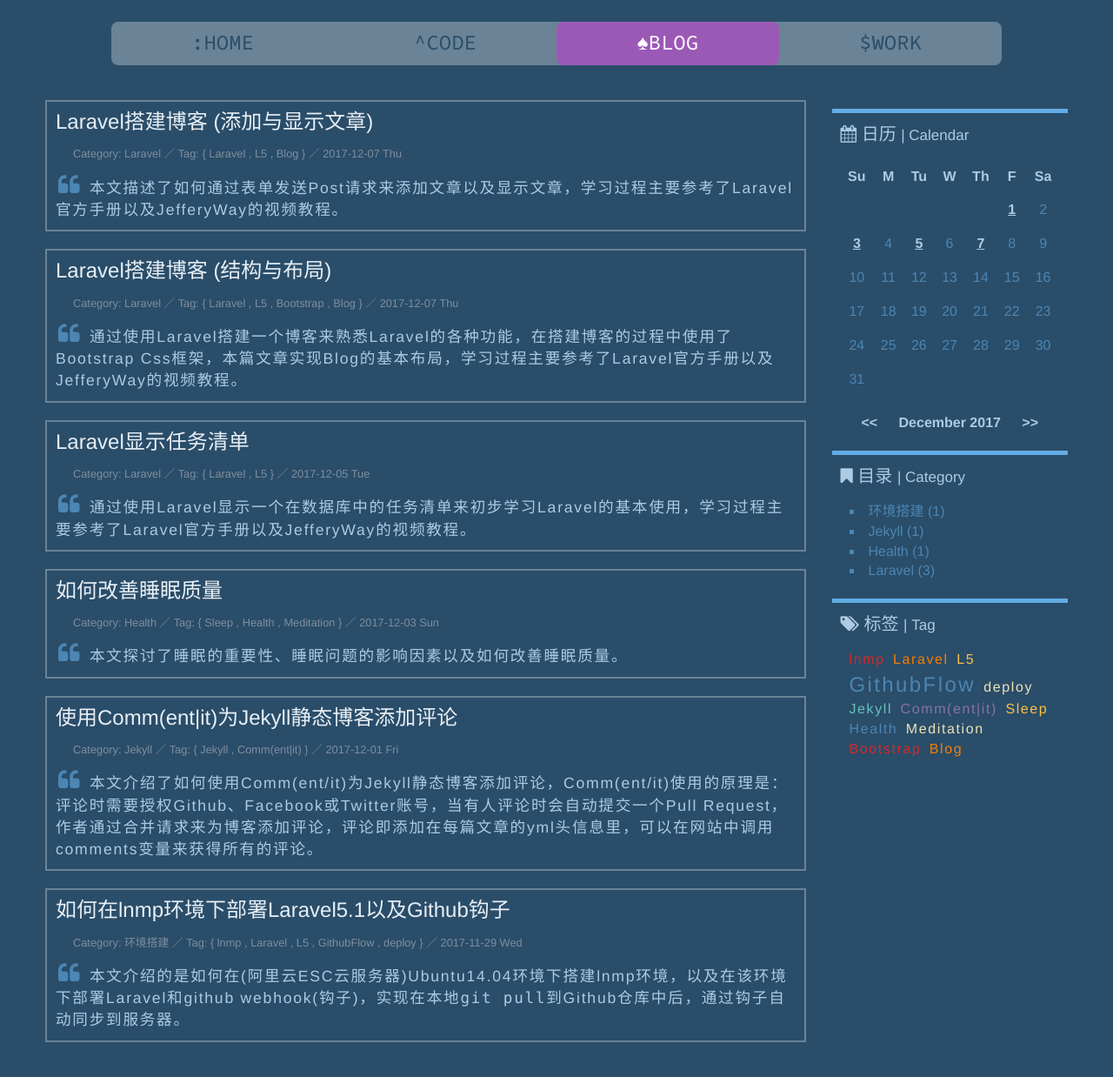
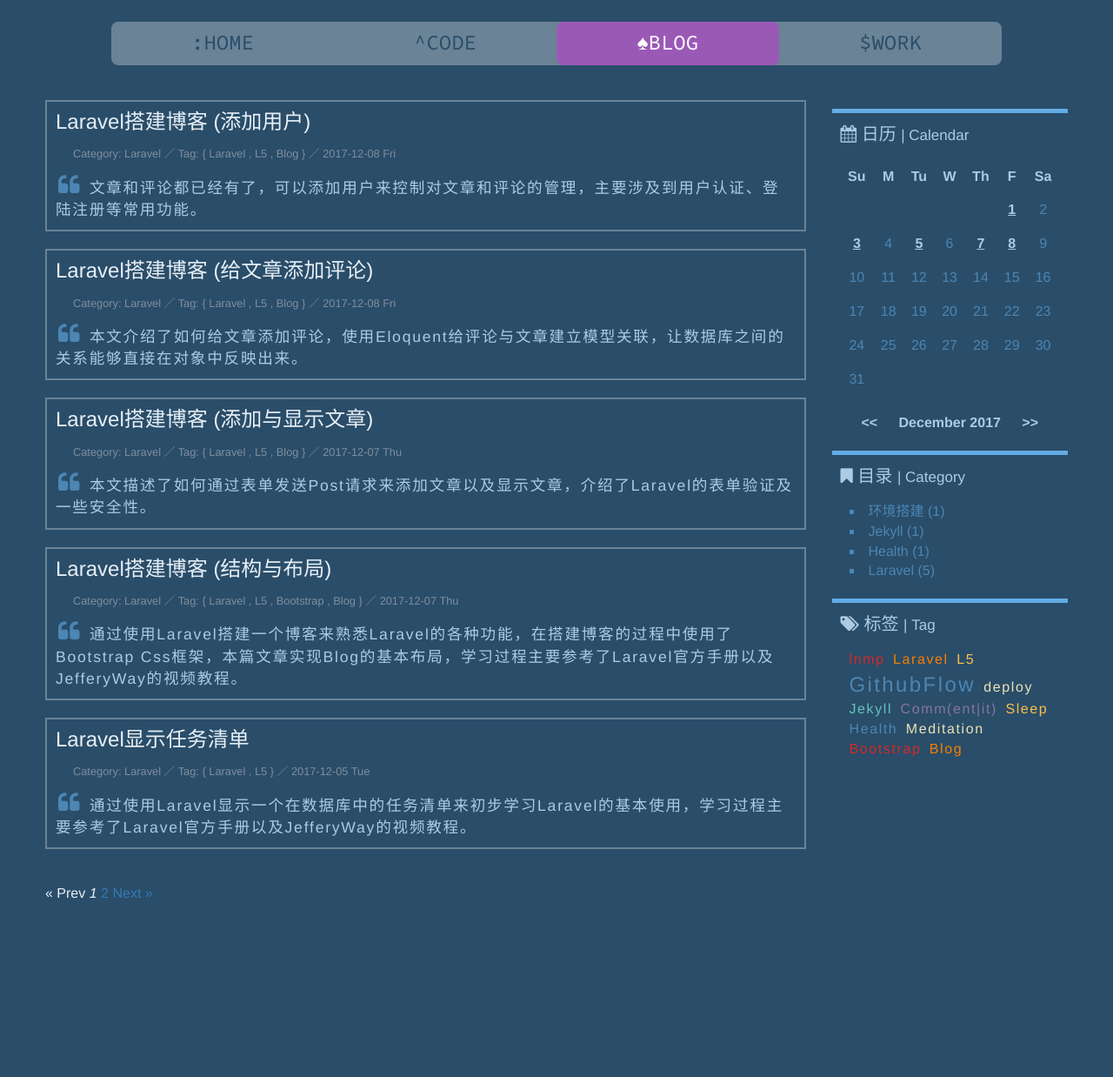
Before and after one commit to Gijera/Gijera.github.io, a Jekyll site: the page built from blogs/index.html, in a window 1280 px wide. Shown: the whole page at 87% size. Built offline with Jekyll 4.4.1, drawn with Linux system fonts in a browser that asks for light colours; the list of posts is cut into pages by our own code; after the commit the page ends 1079 px from its top, so only the background shows below that.

Commit message:
add pagination

```diff
--- a/_config.yml
+++ b/_config.yml
@@ -1,3 +1,8 @@
 baseurl: ''
 exclude: ['README.md']
 encoding: UTF-8
+
+plugins: [jekyll-paginate]
+
+paginate: 5
+paginate_path: "blogs/page:num"
--- a/_posts/Laravel/2017-12-07-how-to-build-a-blog-with-laravel-2.md
+++ b/_posts/Laravel/2017-12-07-how-to-build-a-blog-with-laravel-2.md
@@ -4,7 +4,7 @@ title: Laravel搭建博客 (添加与显示文章)
 category: Laravel
 tags: Laravel L5 Blog
 ---
-本文描述了如何通过表单发送Post请求来添加文章以及显示文章，学习过程主要参考了Laravel官方手册以及JefferyWay的视频教程。
+本文描述了如何通过表单发送Post请求来添加文章以及显示文章，介绍了Laravel的表单验证及一些安全性。
 
 ### 使用表单添加文章
 <strong>1.添加Get路由<samp>'/posts/create'</samp></strong>
@@ -220,7 +220,7 @@ public function index(){
 </h2>
 {% endraw %}
 {% endhighlight %}
-现在来设置每一篇文章的页面，之前添加过一个路由：<samp>Route::get('/posts/{post}','PostsController@show');</samp>，后面在我们添加create路由时将它注释了，这里取消注释。然后到PostsController的show方法中传递post参数给posts/show视图，这里我们使用路由模型绑定，否则create页面将会被当作id传递给show方法。
+现在来设置每一篇文章的页面，之前添加过一个路由：<samp>Route::get('/posts/{post}','PostsController@show');</samp>，后面在我们添加create路由时将它注释了，这里取消注释。然后到PostsController的show方法中传递post参数给posts/show视图，这里我们使用路由模型绑定，路由模型绑定可以参考[Laravel路由——路由模型绑定](https://d.laravel-china.org/docs/5.1/routing#路由模型绑定)。
 {% highlight php %}
 {% raw %}
 //路由模型绑定：在app/Provider/RouteServiceProvider.php的boot方法中添加:
@@ -234,9 +234,15 @@ public function boot(Router $router)
 public function show(Post $post){
 	return view('posts.show',compact('post'));
 }
+
+//如果没有使用路由模型绑定，在show方法中使用id作为参数
+public function show($id){
+	$post = Post::find($id);
+	return view('posts.show',compact('post'));
+}
 {% endraw %}
 {% endhighlight %}
-路由模型绑定可以参考[Laravel显示任务清单](https://gijera.github.io/laravel/2017/12/05/Learn-laravel-show-tasks-with-jefferyWay.html)。最后在posts/show视图中显示文章：
+最后在posts/show视图中显示文章：
 {% highlight php %}
 {% raw %}
 @extends('layouts.master')
--- /dev/null
+++ b/_posts/Laravel/2017-12-08-how-to-build-a-blog-with-laravel-3.md
@@ -0,0 +1,151 @@
+---
+layout: article
+title: Laravel搭建博客 (给文章添加评论)
+category: Laravel
+tags: Laravel L5 Blog
+---
+本文介绍了如何给文章添加评论，使用Eloquent给评论与文章建立模型关联，让数据库之间的关系能够直接在对象中反映出来。
+
+### Eloquent模型关联
+本段内容参考[Laravel Eloquent——关联](https://d.laravel-china.org/docs/5.5/eloquent-relationships#Eloquent关联)
+
+<strong>1.建立Comment Model以及Migration</strong>
+
+使用命令<samp>php artisan make:model Comment -m</samp>建立Comment的Model以及Migration，记得之前为了去掉表单批量赋值的限制，建立了一个Model类为超类，所以这里同样要把命名空间去掉，让Comment直接继承Model类：
+{% highlight php %}
+<?php
+
+namespace App;
+
+class Comment extends Model
+{
+    //
+}
+{% endhighlight %}
+评论表需要评论内容、以及所属文章字段，所以在migration中给comments表中添加<samp>body</samp>以及<samp>post_id</samp>字段：
+{% highlight php %}
+Schema::create('comments', function (Blueprint $table) {
+    $table->increments('id');
+    $table->integer('post_id');
+    $table->string('body');
+    $table->timestamps();
+});
+{% endhighlight %}
+执行<samp>php artisan migrate</samp>保存到数据库中。
+
+<strong>2.为Comment和Post添加模型关联</strong>
+
+随意给Comment添加几条数据，然后在app/Post.php中添加与Comment的关系，注意<span class="text-danger">Post与Comment是一对多的关系</span>,所以在Post中添加：
+{% highlight php %}
+public function comments(){
+	return $this->hasMany(Comment::class);
+}
+{% endhighlight %}
+接下来使用<samp>php artisan tinker</samp>测试一下comments函数：
+{% highlight shell %}
+>>> $post = App\Post::find(7)
+>>> $post->comments
+=> Illuminate\Database\Eloquent\Collection {#658
+     all: [
+       App\Comment {#657
+         id: 1,
+         post_id: 7,
+         body: "good job",
+         created_at: "2017-12-08 01:14:44",
+         updated_at: "2017-12-08 01:14:44",
+       },
+     ],
+   }
+{% endhighlight %}
+因为在我的数据库中添加了7篇文章，并且添加了一条‘Good Job’的评论给了第七篇文章，所以调用第七篇文章的comments方法得到了所有对该篇文章的评论。接下来使用同样的方法在Comment.php中添加<span class="text-danger">它与Post的多对一关系</span>：
+{% highlight php %}
+public function post(){
+	return $this->belongsTo(Post::class);
+}
+{% endhighlight %}
+
+<strong>3.将评论显示在对应的文章页面中</strong>
+
+在post/show.blade.php中把评论添加到文章显示之后：
+{% highlight html %}
+{% raw %}
+<div class="comments">
+	<ul class="list-group">
+		@foreach ($post->comments as $comment)
+			<li class="list-group-item">
+				<strong>
+					{{$comment->created_at->diffForHumans()}}: &nbsp;
+				</strong>
+				{{$comment->body}}
+			</li>
+		@endforeach
+	</ul>
+</div>
+{% endraw %}
+{% endhighlight %}
+<samp>diffForHumans</samp>是Carbon中的一个函数，它可以把时间转换成xxx之前，增加了交互感，其他的一些代码做了一些美化工作，评论看起来像这个样子：
+
+![Coment](http://ozwfmed7j.bkt.clouddn.com/Laravel-Blog-6.png)
+
+### 页面中添加评论
+上面显示的评论是之前直接在数据库中添加的，接下来设置在文章面板中可以自由的添加评论，首先添加一个表单：
+{% highlight php %}
+{% raw %}
+<div>
+	<form method="POST" action="/posts/{{$post->id}}/comments">
+		{{csrf_field()}}
+		<div class="form-group">
+			<textarea name="body" class="form-control">
+			</textarea>
+		</div>
+		<div class="form-group">
+			<button type="submit" class="btn btn-primary">Add Comment</button>
+		</div>
+	</form>
+</div>
+{% endraw %}
+{% endhighlight %}
+注意这里将表单传递给<samp>/posts/$post->id/comments</samp>，所以在路由中添加<samp>{% raw %}Route::post('/posts/{post}/comments', 'CommentsController@store');{% endraw %}</samp>。将添加评论的工作交给CommentsController的store方法，继续创建CommentsController，然后在里面添加store方法：
+{% highlight php %}
+{% raw %}
+public function store(Post $post){
+    Comment::create([
+        'body' => request('body'),
+        'post_id' => $post->id
+    ]);
+
+    return back();
+}
+{% endraw %}
+{% endhighlight %}
+为了让这段代码更加直观，这里用了一个小技巧，因为创建评论可以理解为给文章添加评论，所以实际上这个工作由Post来做会更加自然，所以把这段代码移到Post.php中：
+{% highlight php %}
+//CommentsController.php更改后
+public function store(Post $post){
+    $post->addComment(request('body'));
+    return back();
+}
+
+//Post.php中增加一个addComment函数
+public function addComment($body){
+	Comment::create([
+        'body' => $body,
+        'post_id' => $this->id
+    ]);
+}
+
+//更进一步由comments函数来完成工作
+public function addComment($body){
+	$this->comments()->create(compact('body'));
+}
+{% endhighlight %}
+同样的可以完成添加评论的工作，并且代码更加简洁。最后给评论表单添加一下验证功能：
+{% highlight php %}
+public function store(Post $post){
+    $this->validate(request(), ['body' => 'required|min:2']);
+
+    $post->addComment(request('body'));
+    return back();
+}
+{% endhighlight %}
+之前在添加文章表单的时候，把错误提取到了layouts/errors.blade.php中，现在同样的可以在post/show.blade.php的表单后面添加<samp>@include('layouts.errors')</samp>，这样当没有输入评论或是字数太少时，会在下面显示错误。
--- /dev/null
+++ b/_posts/Laravel/2017-12-08-how-to-build-blog-with-laravel-4.md
@@ -0,0 +1,93 @@
+---
+layout: article
+title: Laravel搭建博客 (添加用户)
+category: Laravel
+tags: Laravel L5 Blog
+---
+文章和评论都已经有了，可以添加用户来控制对文章和评论的管理，主要涉及到用户认证、登陆注册等常用功能。
+
+### 用户功能
+Laravel中自带了用户表以及Migrate，直接使用它，用户有‘用户名’、‘密码’、‘邮箱’三个主要字段。
+
+<strong>1.添加Post/Comment与User的关联</strong>
+
+之前的Blog中并没有任何用户功能，现在要添加User，所以首先要将User与Post以及Comment进行关联，在Post以及Comment的<samp>Schema::create</samp>中添加<samp>$table->interger('user_id')</samp>，之后执行<samp>php artisan migrate:refresh</samp>来重新设置数据库，现在Comment以及Post表中的数据都被清除了。同样要记得在Comment.php以及Post.php中添加<samp>user</samp>函数并且在里面指定<samp>belongsTo</samp>的多对一关系，还要在User.php中指定与Post和Comment的一对多关系。
+
+<strong>2.添加注册用户的路由和视图</strong>
+
+首先添加注册路由：<samp>Route::get('/register', 'RegistrationController@create');</samp>，然后添加控制器：<samp>php artisan make:controller RegistrationController</samp>，接下来在RegistrationController中添加create方法：
+{% highlight php %}
+public function create(){
+    return view('sessions.create');
+}
+{% endhighlight %}
+创建视图<samp>sessions/create.blade.php</samp>：
+{% highlight html %}
+@extends ('layouts.master')
+
+@section('content')
+	<div class="col-sm-8">
+		<h1>Register</h1>
+	</div>
+@endsection
+{% endhighlight %}
+之后跳转到<samp>'/register'</samp>页面，可以看到相应的内容，然后添加表单、并让Form的action指向<samp>'/register'</samp>，添加Post的register到路由：<samp>Route::post('/register', 'RegistrationController@store');</samp>，然后在store中处理注册请求。
+{% highlight php %}
+public function store(){
+    $this->validate(request(), [
+        'name' => 'required',
+        'email' => 'required|email',
+        'password' => 'required'
+    ]);
+
+    $user = User::create(request()->all());
+
+    auth()->login($user);
+
+    return redirect('/');
+}
+{% endhighlight %}
+store中现在做了4件事：第一是验证表单，第二是创建用户，第三是使用<samp>auth()->login()</samp>让用户登录，第四是重定向到<samp>'/'</samp>页面。
+
+<strong>3.确认密码以及加密密码</strong>
+
+在注册的时候，密码需要确认输入一次，这样会使密码输错的几率减小。首先在表单中添加一行‘密码确认’：
+{% highlight html %}
+<div class="form-group">
+	<label for="password">Password:</label>
+    <input type="password" class="form-control" id="password" name="password">
+</div>
+
+<div class="form-group">
+	<label for="password_confirmation">Password Confirmation:</label>
+    <input type="password" class="form-control" id="password_confirmation" name="password_confirmation">
+</div>
+{% endhighlight %}
+然后把之前在store函数中的<samp>'password' => 'required'</samp>改为<samp>'password' => 'required|confirmed'</samp>，Laravel将会自动匹配两个输入框中的密码，如果不同，会把错误写到<samp>'$errors'</samp>变量中。
+
+前面的步骤与添加文章或是评论没有太大区别，但是在注册用户时，用户的密码直接存储是非常不安全的，<span class="text-danger">一般情况下，用户输入的密码需要加密后再存储</span>，否则很容易被窃取；所以在存储密码之前，需要做加密工作，Laravel的加密很简单，使用<samp>bcrypt</samp>即可，所以对密码进行：<samp>'password' => bcrypt(request('password'));</samp>，可以参考[Laravel——加密与解密](https://d.laravel-china.org/docs/5.1/encryption)。
+
+<strong>4.登录登出</strong>
+
+完成注册之后，就是要实现登录与登出功能，在注册的时候同时使用<samp>auth->login()</samp>完成了登录工作，这是Laravel的Auth模块所实现的，登出功能使用<samp>auth->logout()</samp>同样可以实现。登录页面显示可以参考注册页面来完成，登出页面与功能同样如此：首先创建一个控制器，比如<samp>SessionsController</samp>，由这个控制器来控制登录、登出；然后添加相应的路由即可。可以在导航的右上方添加一个标志，比如如果用户登录则显示用户名，否则什么都不显示，来测试登录与登出功能。
+
+<strong>5.只有注册用户才能添加文章</strong>
+
+之前使用<samp>'/posts/create'</samp>路由来添加文章，现在有了用户功能，应该指定只有用户可以添加文章，给PostsController添加一个构造函数：
+{% highlight php %}
+public function __construct(){
+    $this->middleware('auth')->except(['index','show']);
+}
+{% endhighlight %}
+在这里指定除了<samp>index</samp>和<samp>show</samp>功能以外，其他的功能都需要通过<samp>auth</samp>中间件，也就是登录以后才能使用，对于没有登录的用户会直接报错，这个问题在Laravel后面的版本中换了一个对用户友好一点的界面。
+
+<strong>6.为之前的功能添加用户以及修改一些bug</strong>
+
+* 创建文章的时候添加<samp>user_id</samp>字段
+* 将Sessions/create.blade.php复制一份给registration/create.blade.php，因为这是注册界面，然后重写一份登录页面到Sessions/create.blade.php中。
+* 添加登录页面后，如果已经登录的用户则不能再登录，在相应的控制器中添加auth中间件即可，比如给SessionsController添加<samp>guest</samp>访客中间件，意味着只有访客才能使用：
+{% highlight php %}
+public function __construct(){
+	$this->middleware('guest',['only' => ['create', 'store']]);
+}
+{% endhighlight %}
--- a/blogs/index.html
+++ b/blogs/index.html
@@ -3,7 +3,7 @@ layout: blogs
 title: blogs
 ---
 
-{% for blog in site.posts %}
+{% for blog in paginator.posts %}
 	<div class="blog-item">
 		<h3 class="blog-item-title"><a href="{{site.baseurl}}{{blog.url}}">{{blog.title}}</a></h3>
 		<div class="blog-item-info">
@@ -24,3 +24,29 @@ title: blogs
 		</div>
 	</div>
 {% endfor %}
+
+{% if paginator.total_pages > 1 %}
+<div class="pagination">
+  {% if paginator.previous_page %}
+    <a href="{{ paginator.previous_page_path | prepend: site.baseurl | replace: '//', '/' }}">&laquo; Prev</a>
+  {% else %}
+    <span>&laquo; Prev</span>
+  {% endif %}
+
+  {% for page in (1..paginator.total_pages) %}
+    {% if page == paginator.page %}
+      <em>{{ page }}</em>
+    {% elsif page == 1 %}
+      <a href="{{ paginator.previous_page_path | prepend: site.baseurl | replace: '//', '/' }}">{{ page }}</a>
+    {% else %}
+      <a href="/{{ site.paginate_path | prepend: site.baseurl | replace: '//', '/' | replace: ':num', page }}">{{ page }}</a>
+    {% endif %}
+  {% endfor %}
+
+  {% if paginator.next_page %}
+    <a href="{{ paginator.next_page_path | prepend: site.baseurl | replace: '//', '/' }}">Next &raquo;</a>
+  {% else %}
+    <span>Next &raquo;</span>
+  {% endif %}
+</div>
+{% endif %}
```
